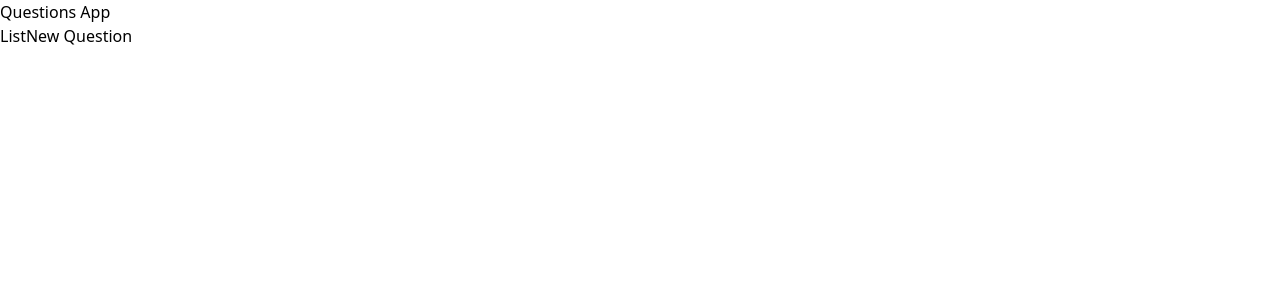
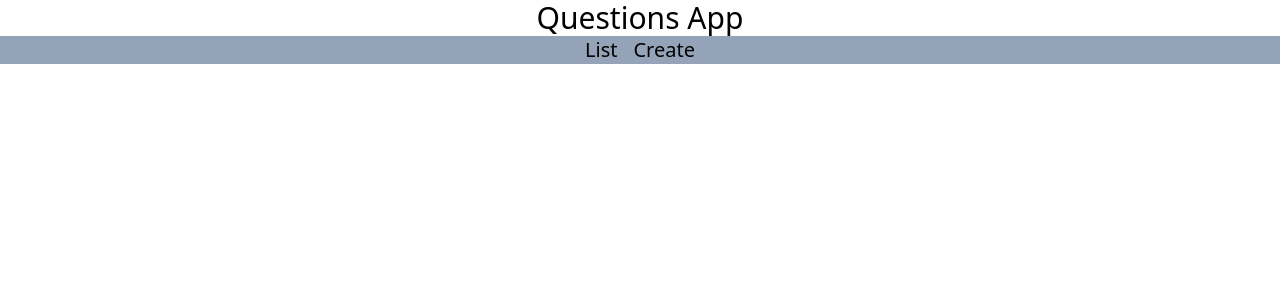
Before and after one commit to matheuscruzhen/redux-toolkit-ts-questions-app, a React (Vite) app: page / in a window 1280 px wide. Shown: the top 300 px of the page. Built offline with nearby package versions, Linux system fonts and the light colour scheme.

Commit message:
add styles

```diff
--- a/src/App.tsx
+++ b/src/App.tsx
@@ -3,10 +3,18 @@ import { Link } from "react-router-dom";
 
 const App: React.FC = () => {
   return (
-    <div className="App">
-      <h2>Questions App</h2>
-      <Link to={"/questions"}>List</Link>
-      <Link to={"/questions/create"}>New Question</Link>
+    <div>
+      <p className="flex text-3xl sm:justify-center">Questions App</p>
+      <nav className="flex sm:justify-center space-x-4 bg-slate-400">
+        {[
+          ["List", "/questions"],
+          ["Create", "/questions/create"],
+        ].map(([title, url]) => (
+          <Link className="text-xl" to={url}>
+            {title}
+          </Link>
+        ))}
+      </nav>
     </div>
   );
 };
--- a/src/features/questions/List.tsx
+++ b/src/features/questions/List.tsx
@@ -8,16 +8,18 @@ const List: React.FC = () => {
   const questions = useAppSelector(selectAll);
 
   const renderedQuestions = questions?.map((question) => (
-    <Link to={`${question.id}`} key={question.id}>
+    <Link className="text-xl mb-2" to={`${question.id}`} key={question.id}>
       <span>{question.title}</span>
     </Link>
   ));
 
   return (
-    <div className="App">
-      <Link to={"create"}>New</Link>
-      <h2>Questions</h2>
-      <ul>{renderedQuestions}</ul>
+    <div>
+      <Link className="text-xl bg-slate-300 py-1 px-2 rounded-md" to={"create"}>
+        New
+      </Link>
+      <p className="text-3xl mb-4">List Of Questions</p>
+      <ul className="flex flex-col">{renderedQuestions}</ul>
     </div>
   );
 };
--- a/src/features/questions/SingleQuestion.tsx
+++ b/src/features/questions/SingleQuestion.tsx
@@ -26,20 +26,35 @@ const Question: React.FC = () => {
 
   const renderedQuestion = question && (
     <section>
-      <h3>Title</h3>
-      <p>{question.title}</p>
-      <h3>Answer</h3>
-      <p>{question.answer}</p>
+      <p className="text-xl mb-2">{question.title}</p>
+      <blockquote className="mb-2">{question.answer}</blockquote>
 
-      <button onClick={editQuestion}>Edit</button>
-      <button onClick={removeQuestion}>Remove</button>
+      <span className="flex flex-row sm:justify-center space-x-4">
+        <button
+          className="text-xl bg-blue-300 py-1 px-2 rounded-md"
+          onClick={editQuestion}
+        >
+          Edit
+        </button>
+        <button
+          className="text-xl bg-red-300 py-1 px-2 rounded-md"
+          onClick={removeQuestion}
+        >
+          Remove
+        </button>
+      </span>
     </section>
   );
 
   return (
     <div>
-      <button onClick={() => navigate("/questions")}>Back</button>
-      <h2>Question</h2>
+      <button
+        className="text-xl bg-slate-300 py-1 px-2 rounded-md"
+        onClick={() => navigate("/questions")}
+      >
+        Back
+      </button>
+      <p className="flex sm:justify-center text-3xl mb-4">Question</p>
       {renderedQuestion}
     </div>
   );
```
